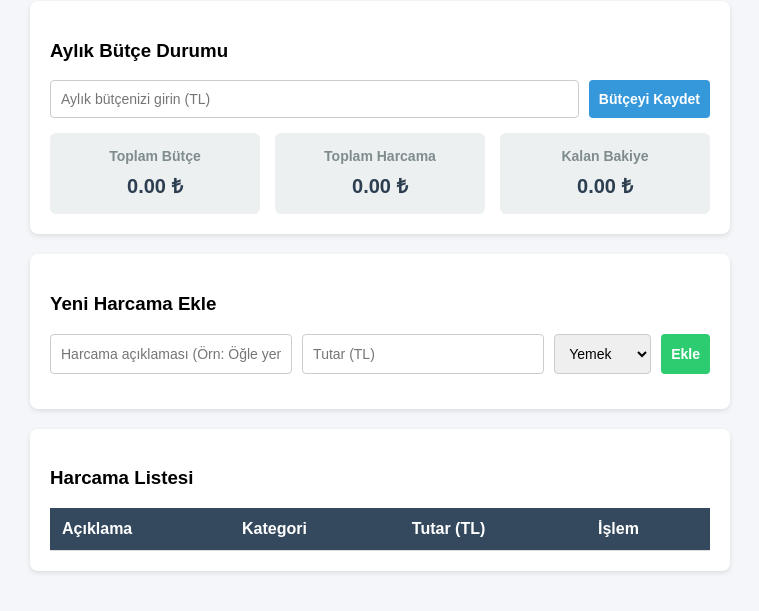
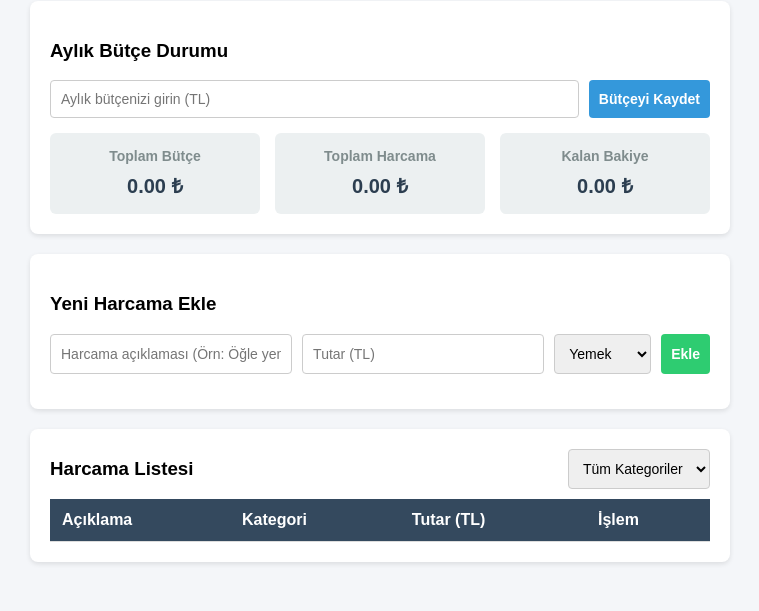
Before and after one commit to halitdogantolar99-ship-it/ogrenci-butce-takip, a plain HTML site: page index.html in a window 1280 px wide. Shown: the part 139-750 px from the top of the page, without its empty margins (260-1019 px from the left). Drawn offline with Linux system fonts and the light colour scheme.

Commit message:
feat: kategoriye gore harcama filtreleme ozelligi eklendi

```diff
--- a/index.html
+++ b/index.html
@@ -13,6 +13,8 @@
         .summary-box h4 { margin: 0 0 8px 0; color: #7f8c8d; font-size: 14px; }
         .summary-box p { margin: 0; font-size: 20px; font-weight: bold; color: #2c3e50; }
         .form-group { display: flex; gap: 10px; margin-bottom: 15px; }
+        .list-header { display: flex; justify-content: space-between; align-items: center; margin-bottom: 10px; }
+        .list-header h3 { margin: 0; }
         input, select, button { padding: 10px; border: 1px solid #ccc; border-radius: 4px; font-size: 14px; }
         input { flex: 1; }
         button { background-color: #2ecc71; color: white; border: none; cursor: pointer; font-weight: bold; }
@@ -69,9 +71,18 @@
         </div>
     </div>
 
-    <!-- Harcama Listesi Bölümü -->
+    <!-- Harcama Listesi ve Filtreleme Bölümü -->
     <div class="card">
-        <h3>Harcama Listesi</h3>
+        <div class="list-header">
+            <h3>Harcama Listesi</h3>
+            <select id="filter-category" onchange="renderExpenses()">
+                <option value="Tümü">Tüm Kategoriler</option>
+                <option value="Yemek">Yemek</option>
+                <option value="Ulaşım">Ulaşım</option>
+                <option value="Kırtasiye">Kırtasiye</option>
+                <option value="Diğer">Diğer</option>
+            </select>
+        </div>
         <table>
             <thead>
                 <tr>
@@ -138,9 +149,14 @@
 
         function renderExpenses() {
             const list = document.getElementById('expense-list');
+            const selectedFilter = document.getElementById('filter-category').value;
             list.innerHTML = '';
 
-            expenses.forEach(item => {
+            const filteredExpenses = selectedFilter === 'Tümü'
+                ? expenses
+                : expenses.filter(item => item.category === selectedFilter);
+
+            filteredExpenses.forEach(item => {
                 const row = `<tr>
                     <td>${item.desc}</td>
                     <td>${item.category}</td>
```
